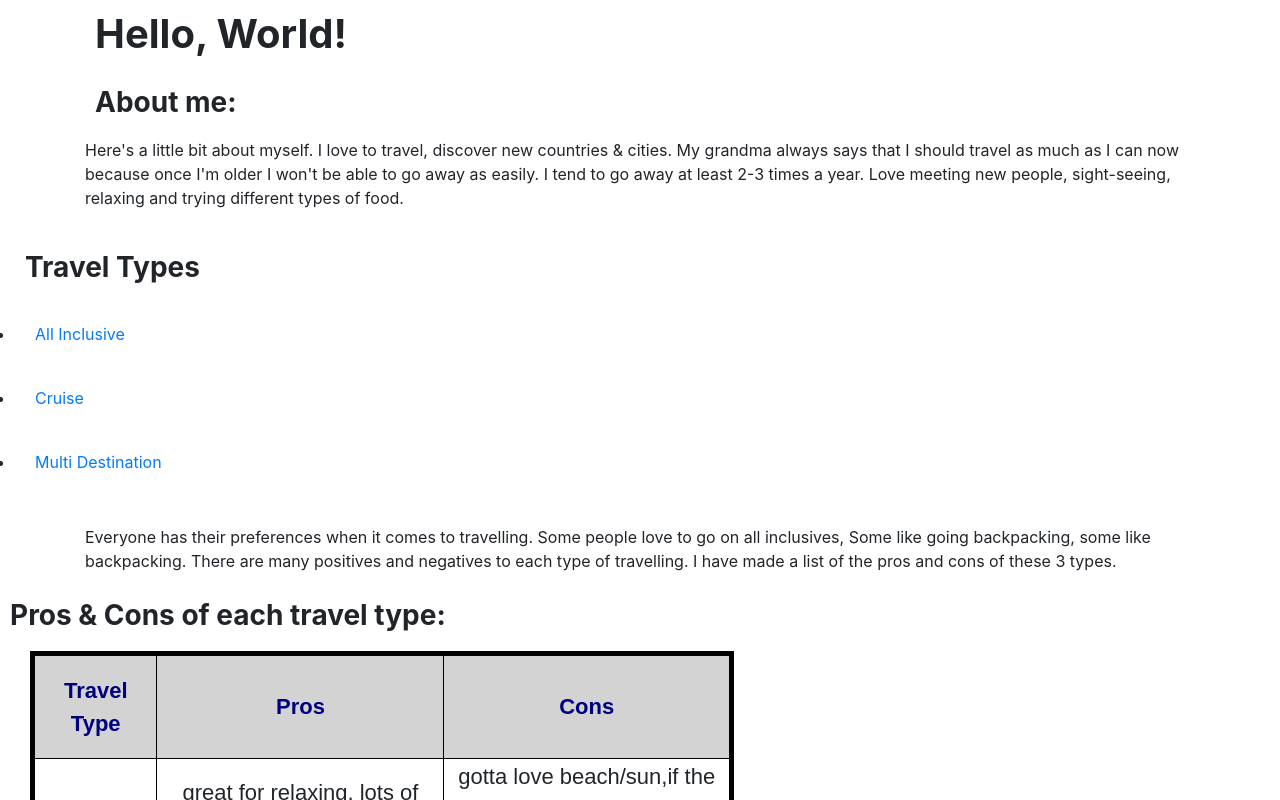
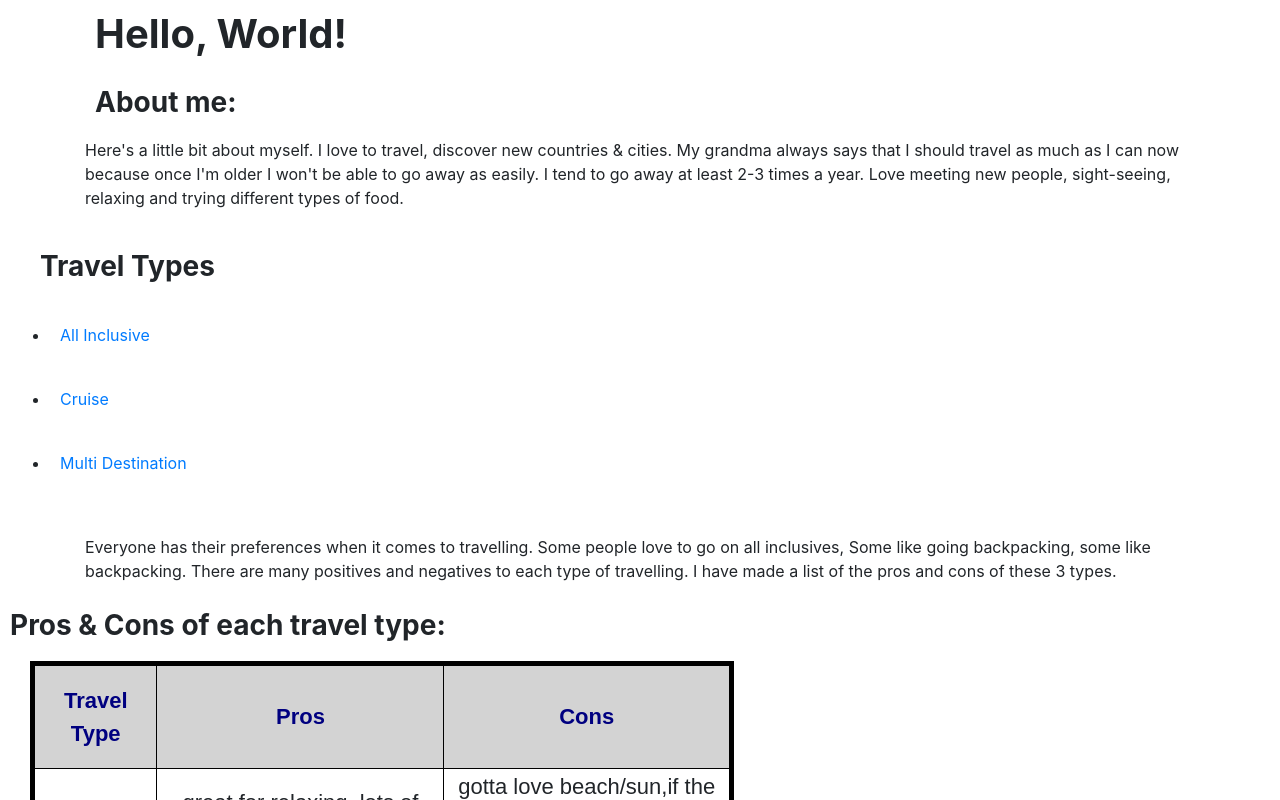
Before and after one commit to Niloo67/project0, a plain HTML site: page index.html in a window 1280 px wide. Shown: the top 800 px of the page. Drawn offline with nearby package versions, Linux system fonts and the light colour scheme.

Commit message:
padding margin

```diff
--- a/stylesheet.css
+++ b/stylesheet.css
@@ -9,11 +9,13 @@
             }
           }
 #Travelpages {
-  padding: 15px;
+  padding: 10px;
+  margin: 20px;
   text-align: auto;
 }
 #Travelpages li{
-  padding: 20px;
+  padding: 10px;
+  margin: 20px;
   text-align: inherit;
 }
 h1, h3 {
```
